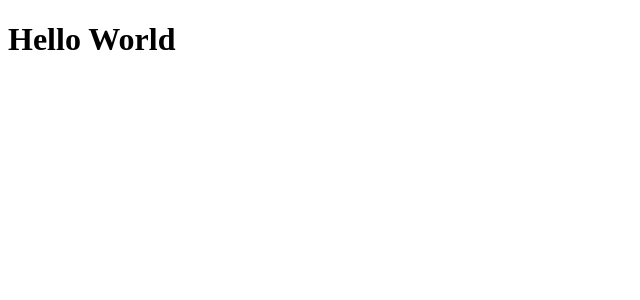
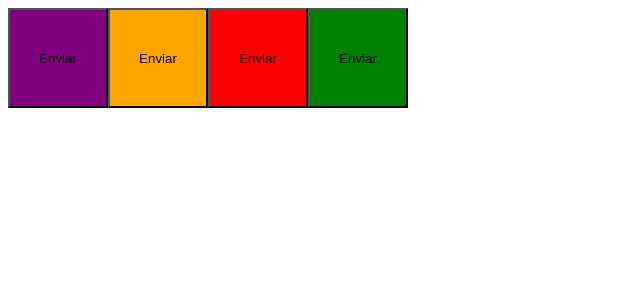
Before and after one commit to hernanytec/ignite-timer, a React (Vite) app: page / in a window 1280 px wide. Shown: the top 300 px of the page, without its empty margins (0-640 px from the left). Built offline with nearby package versions, Linux system fonts and the light colour scheme.

Commit message:
feat: using styled components

```diff
--- a/src/App.tsx
+++ b/src/App.tsx
@@ -1,3 +1,12 @@
+import { Button } from "./components/Button";
+
 export function App() {
-  return <h1>Hello World</h1>;
+  return (
+    <>
+      <Button />
+      <Button variant="secondary" />
+      <Button variant="danger" />
+      <Button variant="success" />
+    </>
+  );
 }
--- /dev/null
+++ b/src/components/Button.styles.ts
@@ -0,0 +1,24 @@
+import styled, { css } from "styled-components";
+
+export type ButtonVariant = "primary" | "secondary" | "danger" | "success";
+
+interface ButtonContainerProps {
+  variant: ButtonVariant;
+}
+
+const ButtonVariants = {
+  primary: "purple",
+  secondary: "orange",
+  danger: "red",
+  success: "green",
+};
+
+export const ButtonContainer = styled.button<ButtonContainerProps>`
+  width: 100px;
+  height: 100px;
+
+  ${(props) =>
+    css`
+      background-color: ${ButtonVariants[props.variant]};
+    `}
+`;
--- /dev/null
+++ b/src/components/Button.tsx
@@ -0,0 +1,8 @@
+import { ButtonContainer, ButtonVariant } from "./Button.styles";
+
+interface ButtonProps {
+  variant?: ButtonVariant;
+}
+export function Button({ variant = "primary" }: ButtonProps) {
+  return <ButtonContainer variant={variant}>Enviar</ButtonContainer>;
+}
```
